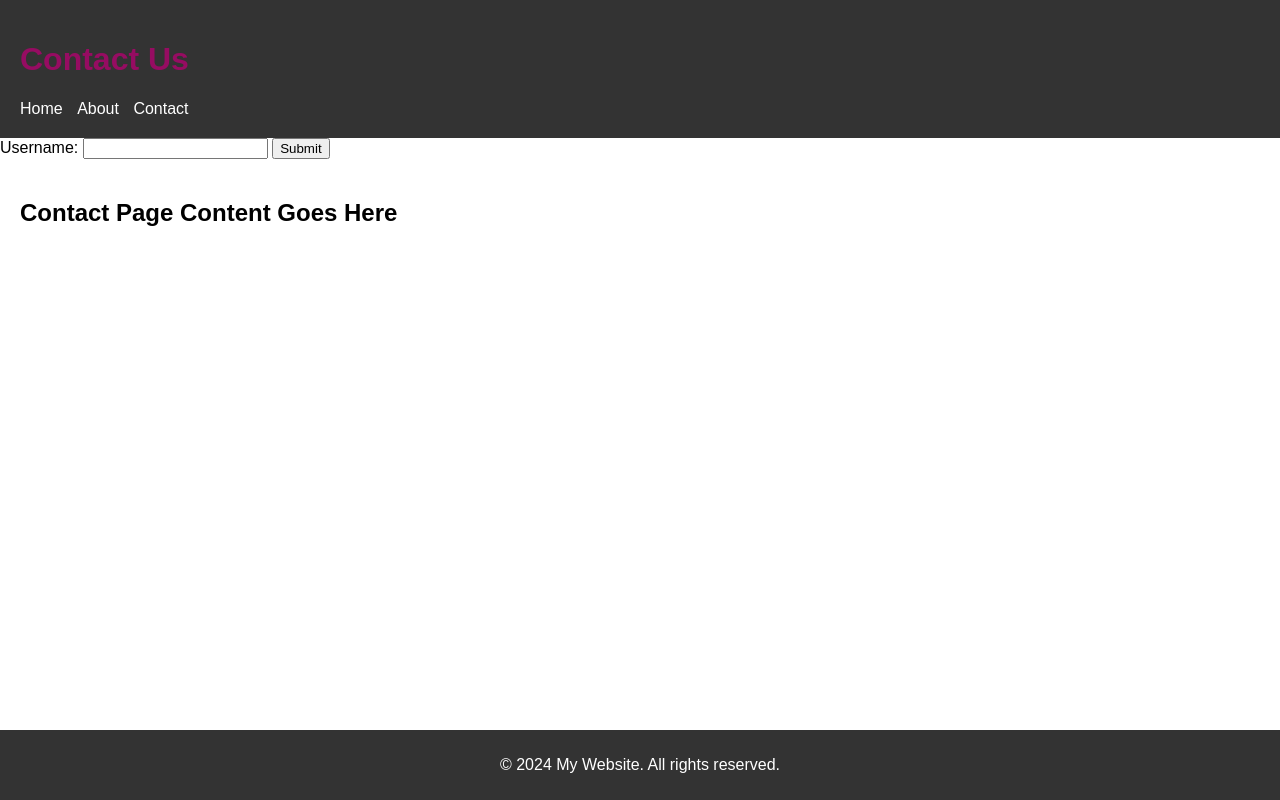
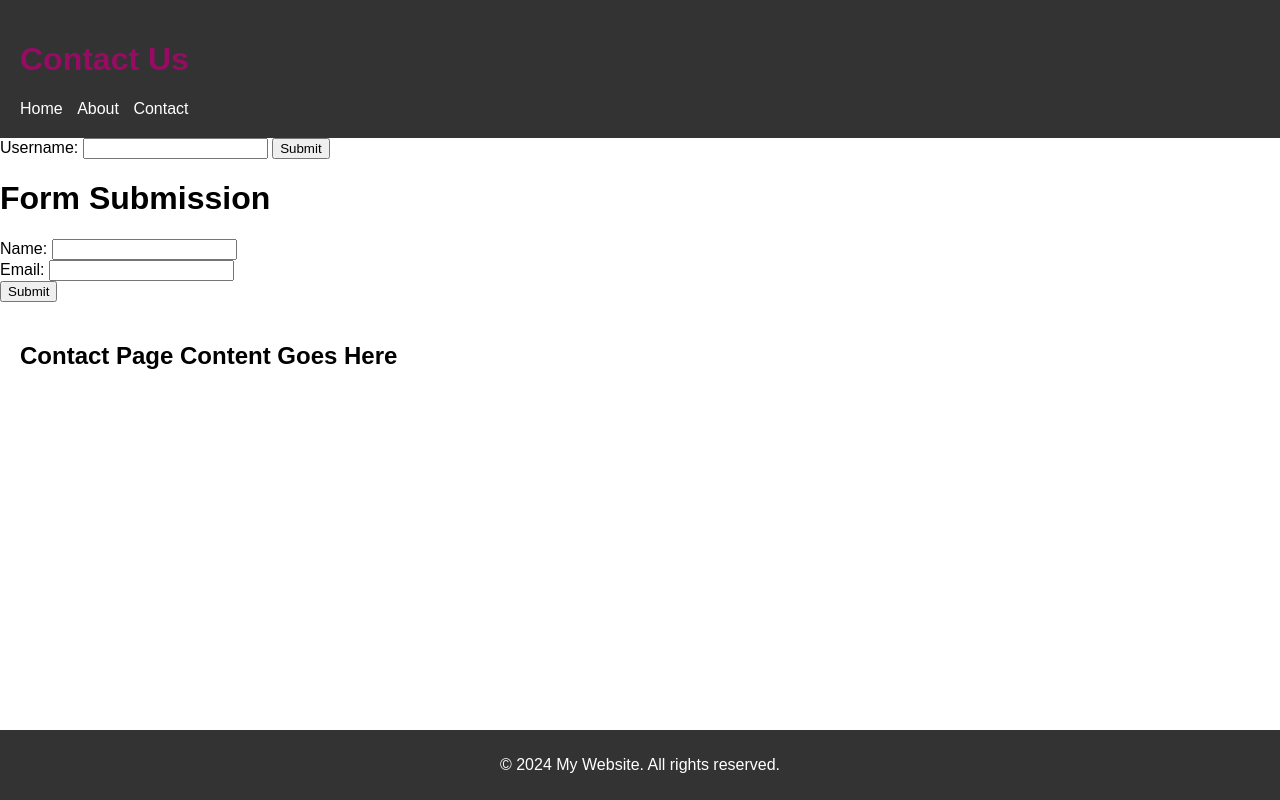
Before and after one commit to Artlover2/web-project, a plain HTML site: page contact.html in a window 1280 px wide. Drawn offline with Linux system fonts and the light colour scheme.

Commit message:
Update contact.html

```diff
--- a/contact.html
+++ b/contact.html
@@ -28,6 +28,28 @@
         <button type="submit">Submit</button>
     </form>
 </body>
+  <head>
+  <meta charset="UTF-8">
+  <meta name="viewport" content="width=device-width, initial-scale=1.0">
+  <title>Form Submission</title>
+</head>
+<body>
+
+  <h1>Form Submission</h1>
+
+  <form id="myForm" action="/submit-form" method="POST">
+    <label for="name">Name:</label>
+    <input type="text" id="name" name="name" required>
+    <br>
+    <label for="email">Email:</label>
+    <input type="email" id="email" name="email" required>
+    <br>
+    <button type="submit">Submit</button>
+  </form>
+
+  <script src="script.js"></script> <!-- Include your client-side JavaScript file -->
+
+</body>
 
   <main>
     <h2>Contact Page Content Goes Here</h2>
```
